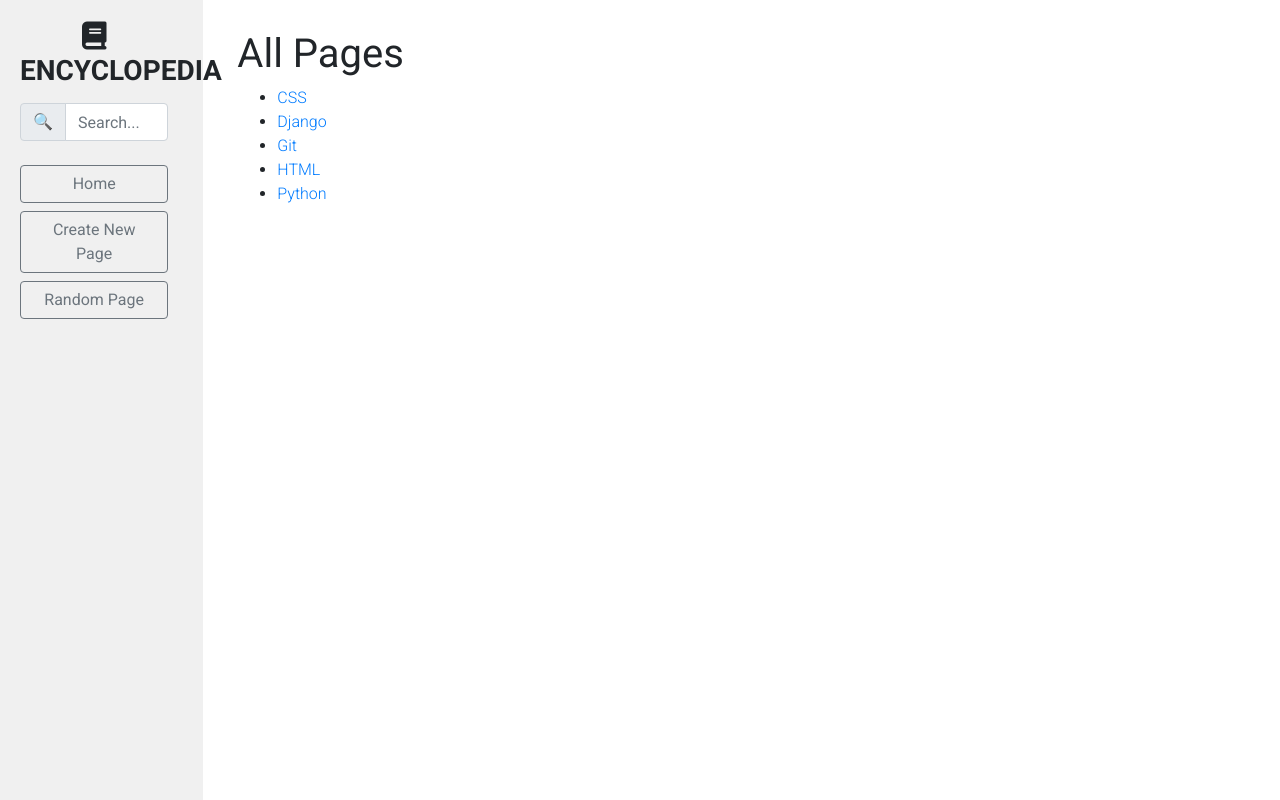
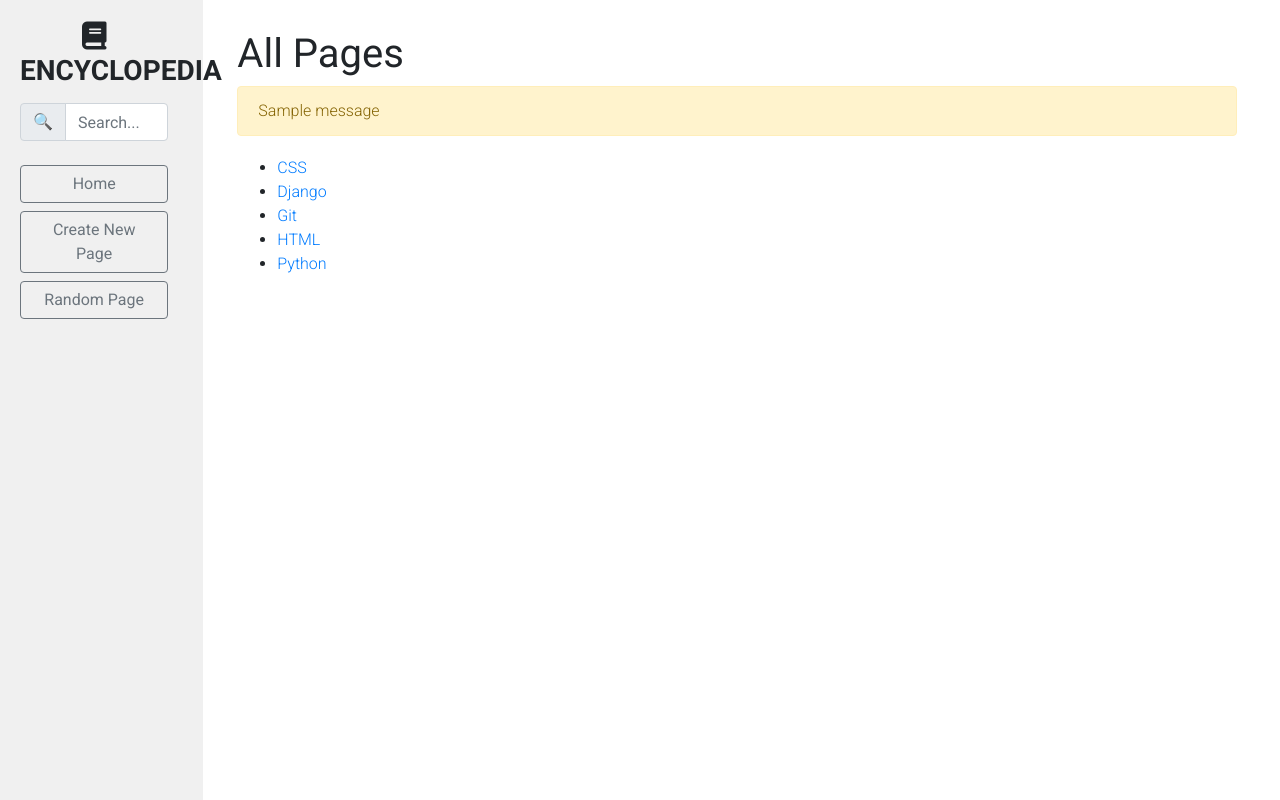
Before and after one commit to kamilbednarski/wiki, a Django app: page /search/ in a window 1280 px wide. Run offline with Django 3.2, Linux system fonts and the light colour scheme; tables that the repository leaves empty hold one stand-in row (values such as "Sample post"); one stand-in notice (Sample message) is shown; some libraries are stand-ins or nearby versions.

Commit message:
update: flash messages for index page and search results

```diff
--- a/encyclopedia/templates/encyclopedia/index.html
+++ b/encyclopedia/templates/encyclopedia/index.html
@@ -7,6 +7,21 @@
 {% block body %}
     <h1>All Pages</h1>
 
+    <!-- Alert messages -->
+    {% if messages %}
+    <div class="row pb-1">
+        <div class="col">
+            <div class="alert alert-warning">
+                <div class="messages">
+                    {% for message in messages %}
+                    <div {% if message.tags %} class="{{ message.tags }}"{% endif %}>{{ message }}</div>
+                    {% endfor %}
+                </div>
+            </div>
+        </div>
+    </div>
+    {% endif %}
+
     <ul>
         {% for entry in entries %}
             <li><a href="{% url 'encyclopedia:entry' entry %}">{{ entry }}</a></li>
--- a/encyclopedia/views.py
+++ b/encyclopedia/views.py
@@ -44,10 +44,16 @@ def search(request):
         # as a substring.
         if not util.get_entry(query):
             list_of_entries = util.list_similar(query)
-            return render(request, "encyclopedia/search.html", {
-                "query": query,
-                "list_of_entries": list_of_entries
-            })
+            if not list_of_entries:
+                messages.info(request, "Unfortunatelly, we couldn't find any matches.")
+                return redirect('encyclopedia:index')
+
+            else:
+                messages.info(request, "Unfortunatelly, we couldn't find exact match. List of similar entries displayed below.")
+                return render(request, "encyclopedia/search.html", {
+                    "query": query,
+                    "list_of_entries": list_of_entries
+                })
 
         # If util.get_entry() found entry with name equal to query string,
         # search function is rendering it's page.
```
Also changed, not shown: encyclopedia/templates/encyclopedia/search.html (+16 -0 lines).
